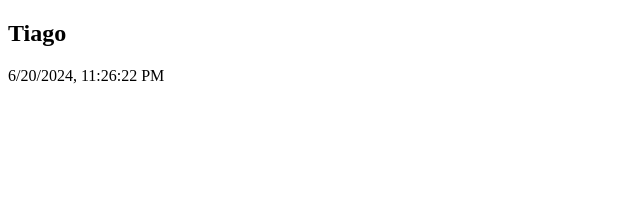
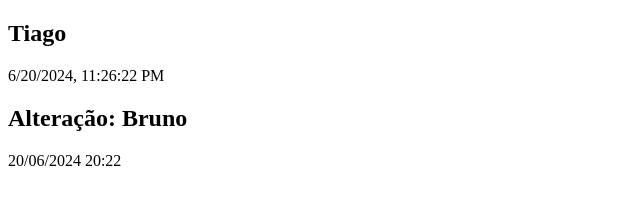
Before and after one commit to tiagolimar/projeto1, a plain HTML site: page index.html in a window 1280 px wide. Shown: the whole page, without its empty margins (0-640 px from the left). Drawn offline with Linux system fonts and the light colour scheme.

Commit message:
Alteração feita por Bruno

```diff
--- a/index.html
+++ b/index.html
@@ -3,13 +3,17 @@
 <head>
     <meta charset="UTF-8">
     <meta name="viewport" content="width=device-width, initial-scale=1.0">
-    <title>Bruno</title>
+    <title>Tiago</title>
 </head>
 <body>
     <h2>Tiago</h2>
 
     <p id="date">Teste</p>
 
+    <h2>Alteração: Bruno</h2>
+
+    <p class="alteracao">20/06/2024 20:22</p>
+
     <script src="JS/script.js"></script>
 </body>
 </html>
```
